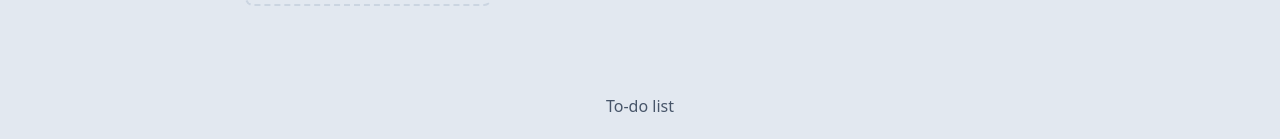
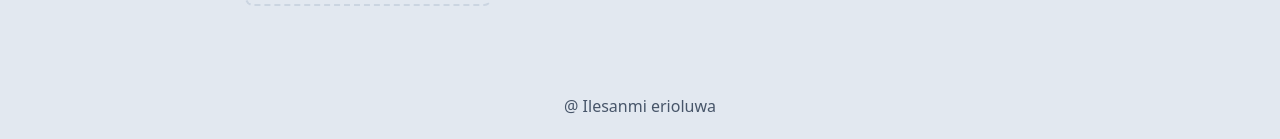
Before and after one commit to Ilesanmi-Erioluwa-Victor/typescript-todolist-react, a React (Create React App) app: page / in a window 1280 px wide. Shown: the part 806-945 px from the top of the page. Built offline with nearby package versions, Linux system fonts and the light colour scheme.

Commit message:
Modifying my app

```diff
--- a/src/components/Footer.tsx
+++ b/src/components/Footer.tsx
@@ -1,7 +1,7 @@
 import React from "react";
 
 const Footer: React.FC = () => {
-  return <footer className="text-center py-6 font-medium">To-do list</footer>;
+  return <footer className="text-center py-6 font-medium">@ Ilesanmi erioluwa</footer>;
 };
 
 export default Footer;
--- a/src/store/hook.tsx
+++ b/src/store/hook.tsx
@@ -1,6 +1,6 @@
 import { useDispatch, useSelector, TypedUseSelectorHook } from "react-redux";
 // @ts-ignore
-import type { RootState, AppDispatch } from "./index.tsx";
+import type { RootState, AppDispatch } from "./index.js";
 
 export const useAppDispatch: () => AppDispatch = useDispatch;
 export const useAppSelector: TypedUseSelectorHook<RootState> = useSelector;
```
